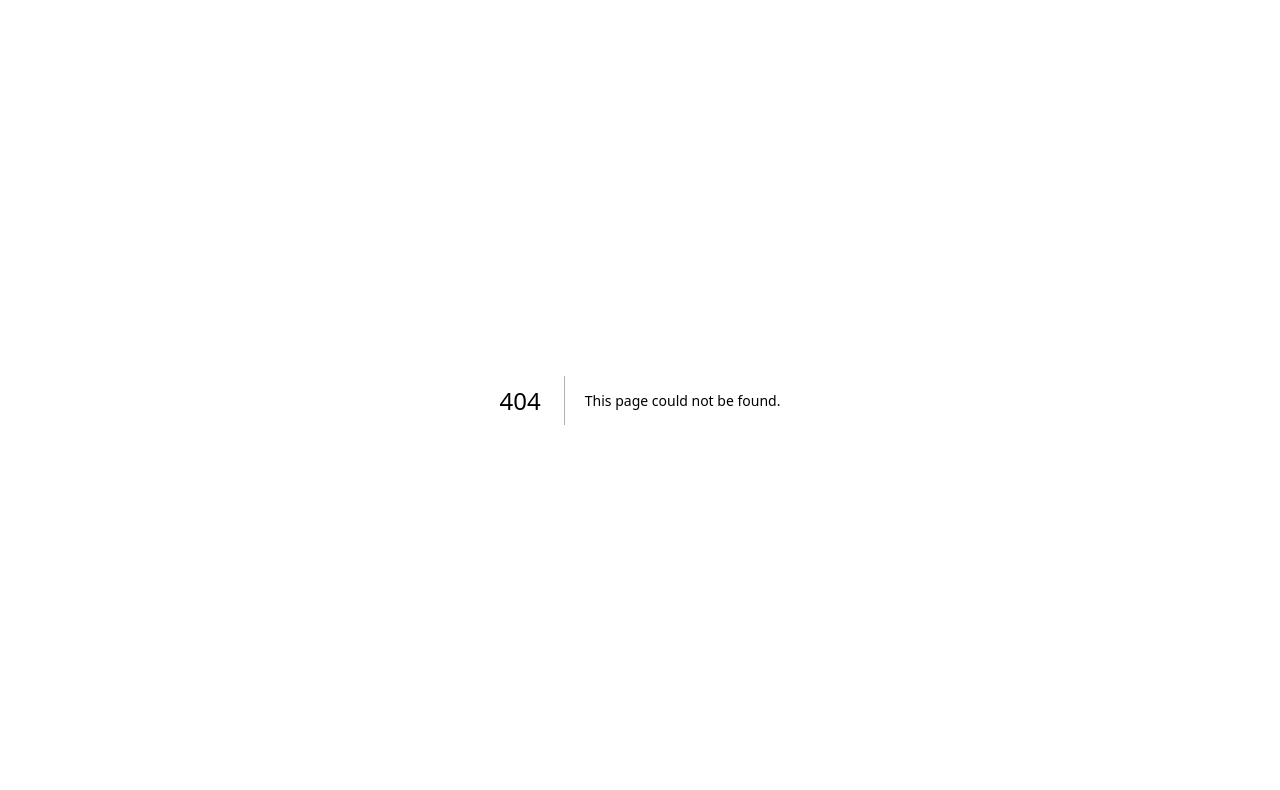
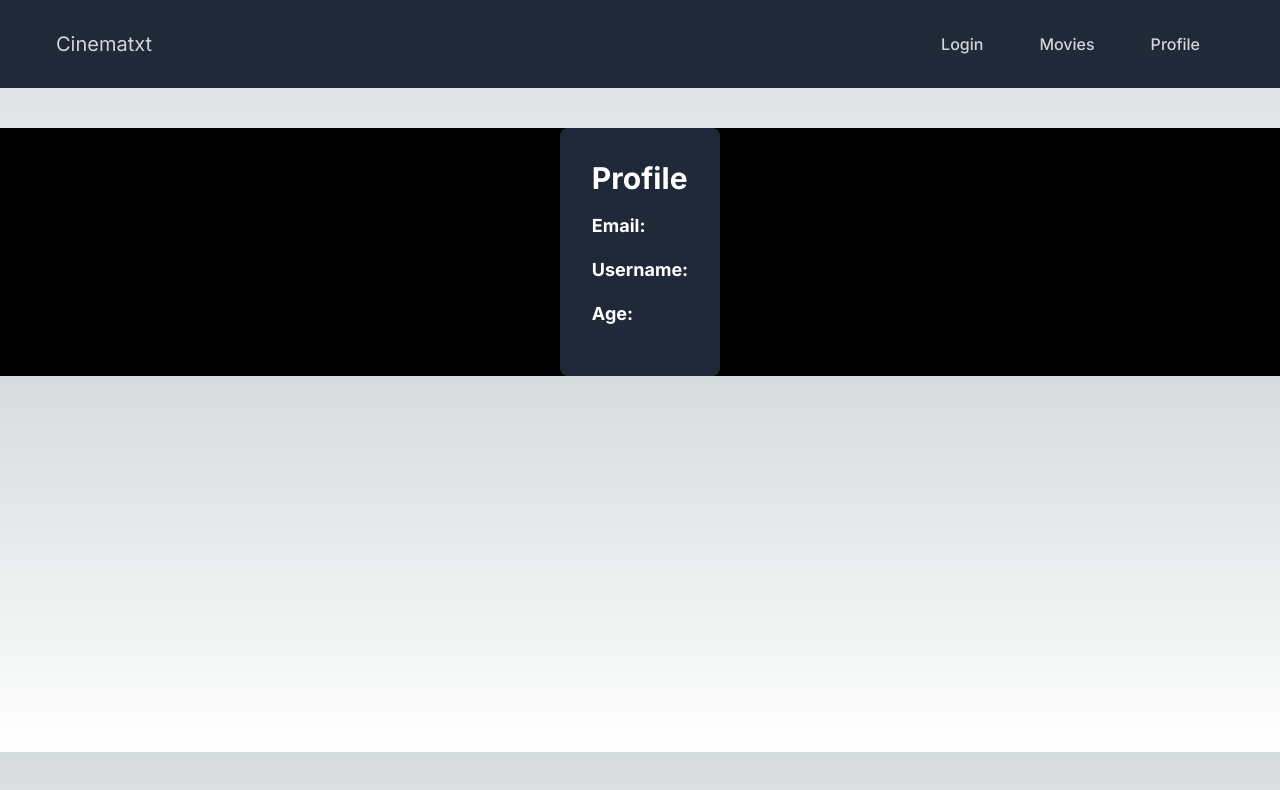
Before and after one commit to rrtxt/Cinematxt, a Next.js app: page /profile in a window 1280 px wide. Before the commit this address had no page. Shown: the top 790 px of the page. Built offline with nearby package versions, Linux system fonts and the light colour scheme; no server answers.

Commit message:
Add Profile Page

```diff
--- a/src/app/login/page.tsx
+++ b/src/app/login/page.tsx
@@ -28,7 +28,7 @@
 
     useEffect(() => {
         if(session.status === 'authenticated'){
-            router.push('/dashboard')
+            router.push('/profile')
         }
     })
 
--- /dev/null
+++ b/src/app/profile/page.tsx
@@ -0,0 +1,62 @@
+'use client'
+
+import { useSession } from "next-auth/react"
+import MainLayout from "../layouts/main"
+import User from "../models/user"
+
+const ProfilePage = () => {
+
+    return (
+        <div>
+            <MainLayout>
+                <Profile/>
+            </MainLayout>
+        </div>
+    )
+}
+
+const Profile = () => {
+    const session = useSession()
+    const user = session.data?.user
+    return (
+        <div className="bg-black text-white mt-10 flex justify-center items-center">
+      <div className="bg-gray-800 p-8 rounded-lg">
+        <h1 className="text-3xl font-bold mb-4">Profile</h1>
+        <div className="mb-4">
+          <p className="text-lg">
+            <strong>Email:</strong> {user?.email}
+          </p>
+        </div>
+        <div className="mb-4">
+          <p className="text-lg">
+            <strong>Username:</strong> {user?.username}
+          </p>
+        </div>
+        <div className="mb-4">
+          <p className="text-lg">
+            <strong>Age:</strong> {user?.age}
+          </p>
+        </div>
+      </div>
+    </div>
+        // <div className="flex justify-center m-10">
+        //     <div className="border rounded-xl py-5 px-12 my-10">
+        //         <h2 className="text-center text-2xl">Profile</h2>
+        //         <div>
+        //             Email : {session?.data?.user?.email}
+        //         </div>
+        //         <div>
+        //             Username : {session?.data?.user?.username}
+        //         </div>
+        //         <div>
+        //             Age : {session?.data?.user?.age}
+        //         </div>
+        //         <div>
+        //             Balance : {session?.data?.user?.balance}
+        //         </div>
+        //     </div>
+        // </div>
+    )
+}
+
+export default ProfilePage
```
Also changed, not shown: 1 other file (tests, documents, lock files or other folders).
